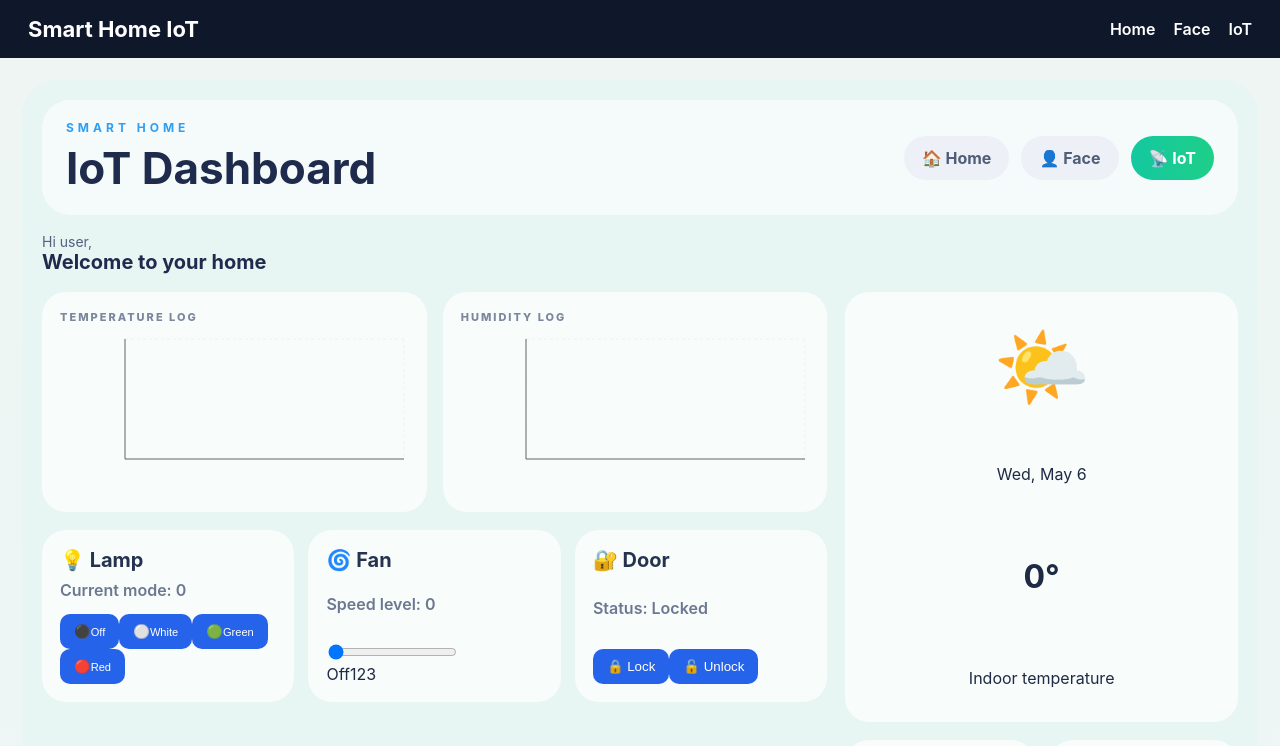
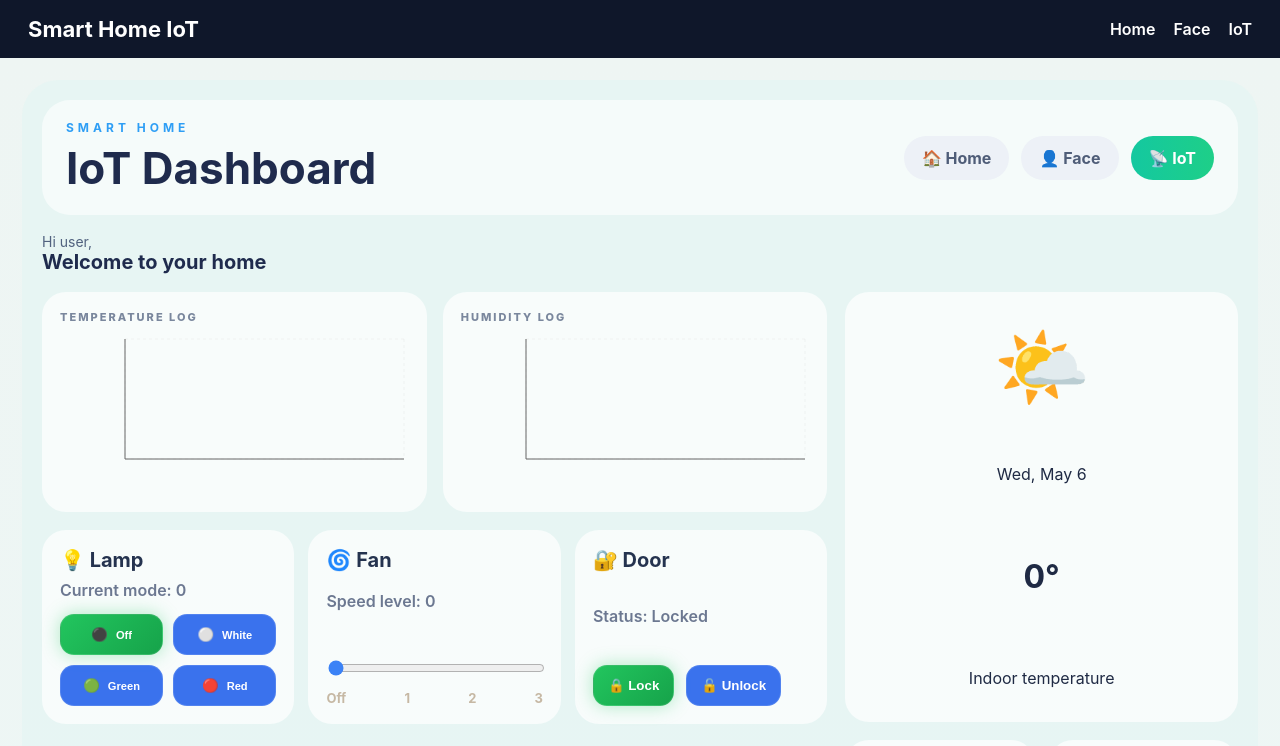
Before and after one commit to Chaudarkdao/Smart-Home, a React (Create React App) app in the folder Frontend/: page /iot in a window 1280 px wide. Shown: the top 746 px of the page. Built offline with nearby package versions, Linux system fonts and the light colour scheme.

Commit message:
update FE iot

```diff
--- a/Frontend/src/App.css
+++ b/Frontend/src/App.css
@@ -2080,3 +2080,71 @@ body {
 .iot-toggle.active::after {
   left: 32px;
 }
+.iot-device-subtitle {
+  margin-top: 14px;
+  margin-bottom: 18px;
+  color: #c6b8a4;
+  font-weight: 600;
+}
+
+.iot-led-grid {
+  display: grid;
+  grid-template-columns: repeat(2, minmax(0, 1fr));
+  gap: 10px;
+}
+
+.iot-led-btn,
+.iot-door-btn {
+  border: 1px solid rgba(255, 255, 255, 0.12);
+  background: rgba(37, 99, 235, 0.9);
+  color: white;
+  border-radius: 14px;
+  padding: 12px 14px;
+  cursor: pointer;
+  font-weight: 700;
+  transition: 0.2s ease;
+}
+
+.iot-led-btn {
+  display: flex;
+  align-items: center;
+  justify-content: center;
+  gap: 8px;
+}
+
+.iot-led-btn:hover,
+.iot-door-btn:hover {
+  transform: translateY(-2px);
+  background: rgba(59, 130, 246, 1);
+}
+
+.iot-led-btn.active,
+.iot-door-btn.active {
+  background: linear-gradient(135deg, #22c55e, #16a34a);
+  box-shadow: 0 0 18px rgba(34, 197, 94, 0.35);
+}
+
+.iot-slider-box {
+  margin-top: 22px;
+}
+
+.iot-fan-slider {
+  width: 100%;
+  cursor: pointer;
+  accent-color: #3b82f6;
+}
+
+.iot-slider-labels {
+  display: flex;
+  justify-content: space-between;
+  margin-top: 10px;
+  color: #c6b8a4;
+  font-size: 13px;
+  font-weight: 700;
+}
+
+.iot-door-actions {
+  display: flex;
+  gap: 12px;
+  flex-wrap: wrap;
+}
```
